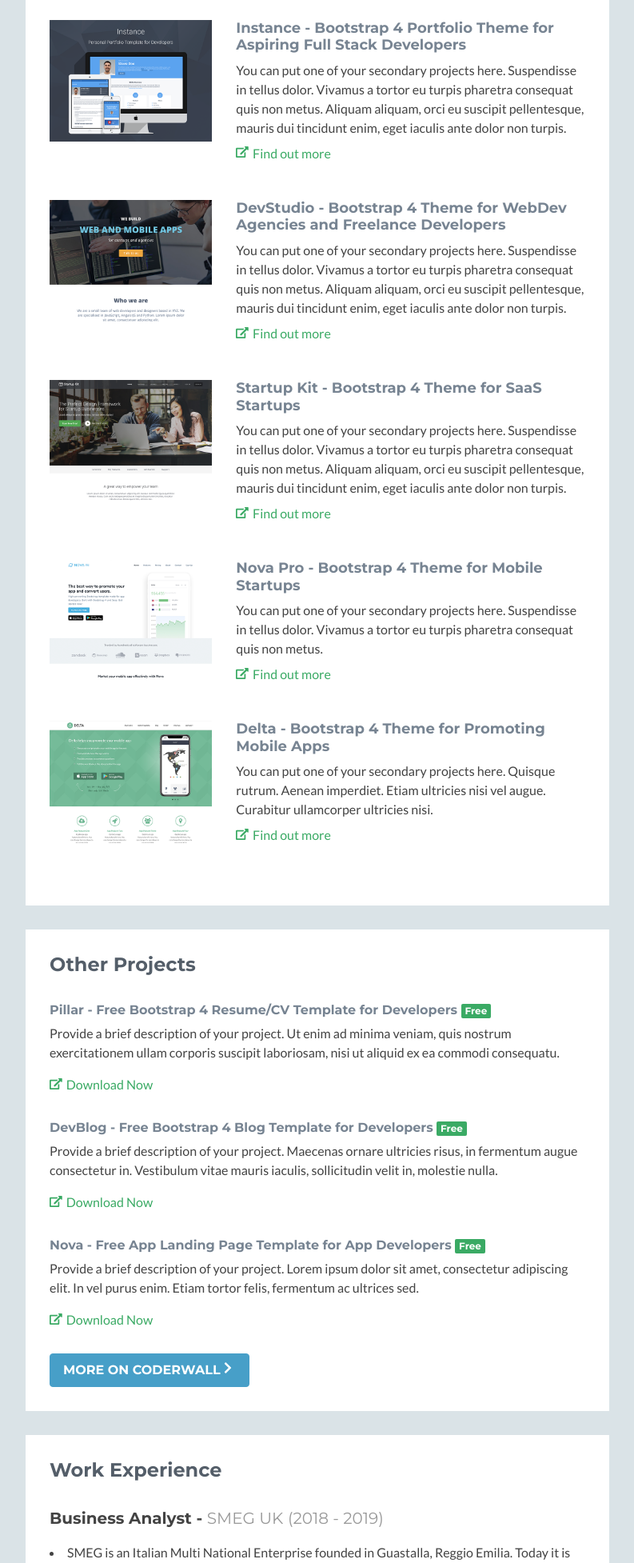
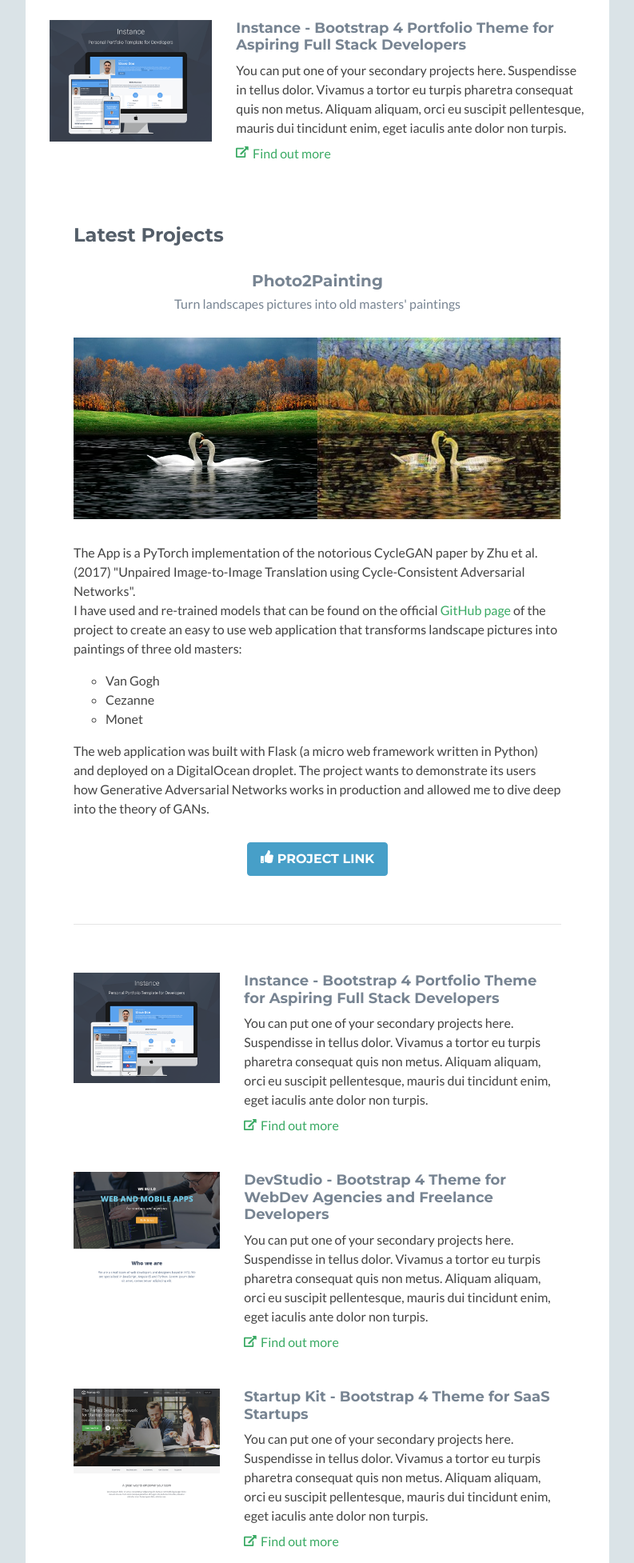
Before and after one commit to Attol8/JacopoAttolini, a Flask app: page / in a window 1280 px wide. Shown: the part 1497-3451 px from the top of the page at 80% size, without its empty margins (53-846 px from the left). Run offline with Flask 2, Linux system fonts and the light colour scheme; some libraries are stand-ins or nearby versions.

Commit message:
added second project template

```diff
--- a/templates/index.html
+++ b/templates/index.html
@@ -97,6 +97,40 @@
                                     <p><a class="more-link" href="https://themes.3rdwavemedia.com/bootstrap-templates/resume/instance-bootstrap-portfolio-theme-for-developers/" target="_blank"><i class="fas fa-external-link-alt"></i>Find out more</a></p>
                                 </div><!--//desc-->
                             </div><!--//item-->
+                            <div class="section-inner">
+                                <h2 class="heading">Latest Projects</h2>
+                                <div class="content">
+
+                                    <div class="item featured text-center">
+                                        <h3 class="title"><a  target="_blank">Photo2Painting</a></h3>
+                                        <p class="summary">Turn landscapes pictures into old masters' paintings</p>
+                                        <div class="featured-image has-ribbon">
+                                            <a href="https://photo2painting.tech/" target="_blank">
+                                            <img class="img-fluid project-image" src="static/assets/images/p2pexample.jpg" alt="project name" />
+                                            </a>
+                                        </div>
+
+                                        <div class="desc text-left">
+                                            <p>The App is a PyTorch implementation of the notorious CycleGAN paper by Zhu et al. (2017) "Unpaired Image-to-Image Translation using Cycle-Consistent Adversarial Networks". <br>
+                                                I have used and re-trained models that can be found on the official <a href="https://github.com/junyanz/pytorch-CycleGAN-and-pix2pix">GitHub page</a> of the project to create an easy to use web application that transforms landscape pictures into paintings of three old masters: <ul style="list-style-type:circle;">
+                                                <li>Van Gogh</li>
+                                                <li>Cezanne</li>
+                                                <li>Monet</li>
+                                              </ul> The web application was built with Flask (a micro web framework written in Python) and deployed on a DigitalOcean droplet. The project wants to demonstrate its users how Generative Adversarial Networks works in production and allowed me to dive deep into the theory of GANs.</p>
+                                        </div><!--//desc-->
+                                        <a class="btn btn-cta-secondary" href="https://photo2painting.tech/" target="_blank"><i class="fas fa-thumbs-up"></i>Project Link</a>
+                                    </div><!--//item-->
+                                    <hr class="divider" />
+                                    <div class="item row">
+                                        <a class="col-md-4 col-12" href="https://themes.3rdwavemedia.com/bootstrap-templates/resume/instance-bootstrap-portfolio-theme-for-developers/" target="_blank">
+                                        <img class="img-fluid project-image" src="static/assets/images/projects/project-1.png" alt="project name" />
+                                        </a>
+                                        <div class="desc col-md-8 col-12">
+                                            <h3 class="title"><a href="https://themes.3rdwavemedia.com/bootstrap-templates/resume/instance-bootstrap-portfolio-theme-for-developers/" target="_blank">Instance - Bootstrap 4 Portfolio Theme for Aspiring Full Stack Developers</a></h3>
+                                            <p class="mb-2">You can put one of your secondary projects here. Suspendisse in tellus dolor. Vivamus a tortor eu turpis pharetra consequat quis non metus. Aliquam aliquam, orci eu suscipit pellentesque, mauris dui tincidunt enim, eget iaculis ante dolor non turpis.</p>
+                                            <p><a class="more-link" href="https://themes.3rdwavemedia.com/bootstrap-templates/resume/instance-bootstrap-portfolio-theme-for-developers/" target="_blank"><i class="fas fa-external-link-alt"></i>Find out more</a></p>
+                                        </div><!--//desc-->
+                                    </div><!--//item-->
 
                             <div class="item row">
                                 <a class="col-md-4 col-12" href="https://themes.3rdwavemedia.com/bootstrap-templates/startup/devstudio-bootstrap-theme-for-web-development-agencies-and-developers/" target="_blank">
```
